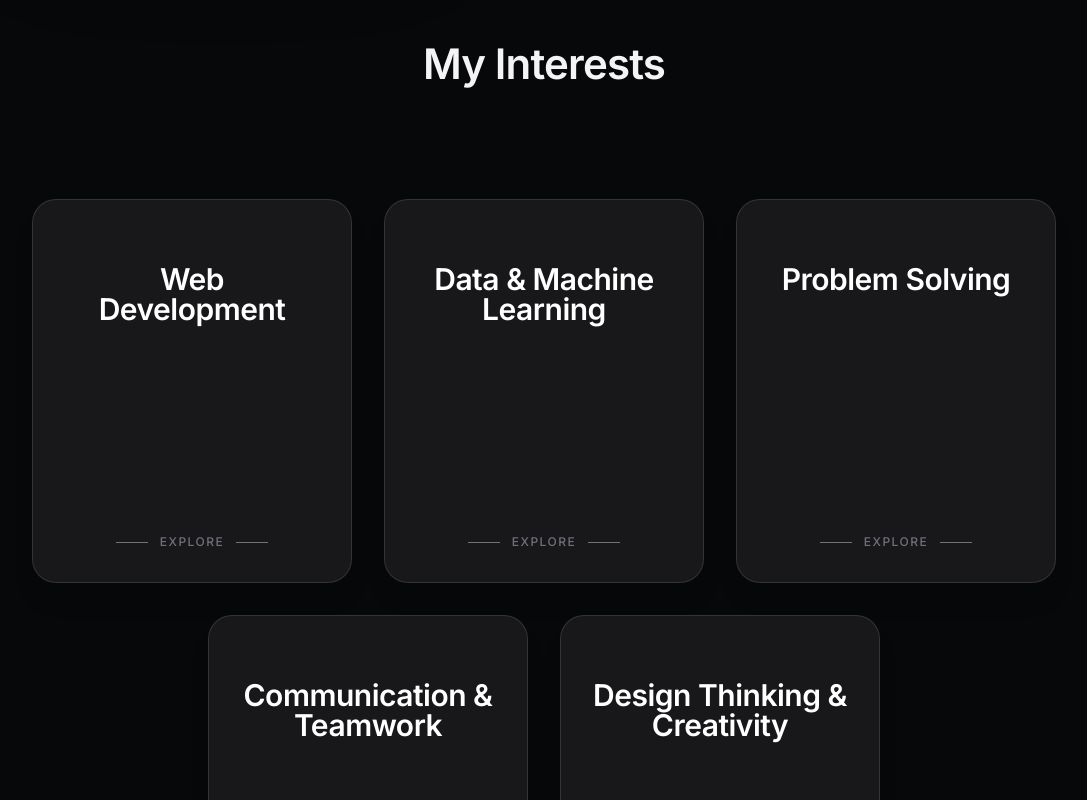
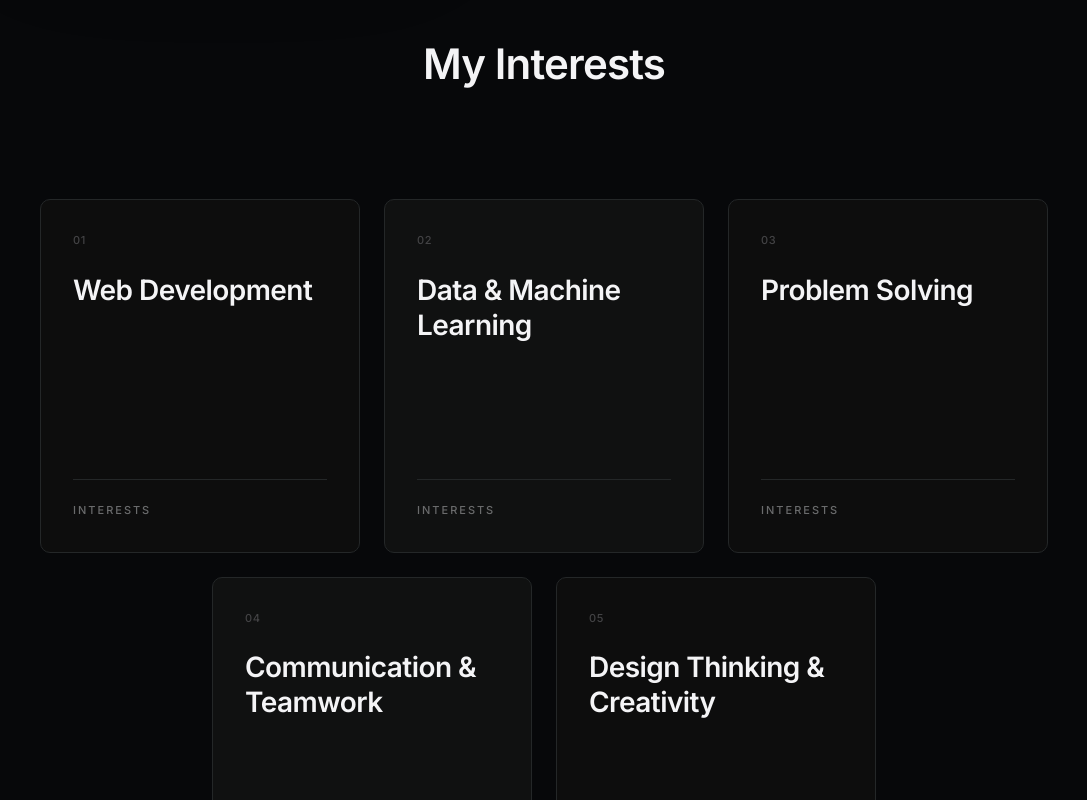
Before and after one commit to Kurt-Mikhael/porto-kurt, a Next.js app: page / in a window 1280 px wide. Shown: the part 1040-1840 px from the top of the page, without its empty margins (96-1183 px from the left). Built offline with nearby package versions, Linux system fonts and the light colour scheme.

Commit message:
adding feat at flip-card.tsx

```diff
--- a/src/app/components/flip-card.tsx
+++ b/src/app/components/flip-card.tsx
@@ -6,57 +6,64 @@ import interestsData from '@/data/interests.json';
 interface InterestCardProps {
   title: string;
   description: string;
+  index: number;
   className?: string;
 }
 
-const FlipCard = memo(function FlipCard({ title, description, className = "" }: InterestCardProps) {
+const FlipCard = memo(function FlipCard({ title, description, index, className = "" }: InterestCardProps) {
   const { ref, isVisible, scrollDirection } = useScrollAnimation();
 
-  // Tentukan animasi berdasarkan visibility dan scroll direction
   const getAnimationClass = () => {
     if (isVisible) return 'scroll-fade-in';
     if (scrollDirection === 'down') return 'scroll-fade-out-up';
     if (scrollDirection === 'up') return 'scroll-fade-out-down';
-    return 'opacity-100'; // Default: fully visible kalo belum ada scroll info
+    return 'opacity-100';
   };
+
+  // Alternate surface levels for visual rhythm
+  const isElevated = index % 2 === 1;
 
   return (
     <div
       ref={ref}
-      className={`group relative w-full sm:w-80 md:w-72 lg:w-80 h-auto sm:h-96 cursor-default overflow-hidden rounded-2xl sm:rounded-3xl
-                  bg-zinc-900 border border-zinc-700/70 shadow-xl
-                  transition-transform duration-500 hover:scale-[1.04] hover:-translate-y-3
+      className={`group relative w-full sm:w-80 md:w-72 lg:w-80 h-auto cursor-default overflow-hidden rounded-lg
+                  border border-[#242728]
+                  transition-all duration-300
+                  hover:border-[rgba(255,255,255,0.12)]
                   ${getAnimationClass()}
                   ${className}`}
-      style={{ willChange: "auto", minHeight: "380px" }}
+      style={{
+        willChange: "auto",
+        minHeight: "340px",
+        backgroundColor: isElevated ? '#101111' : '#0d0d0d'
+      }}
     >
-      <div className="h-full flex flex-col p-4 sm:p-6 lg:p-8 relative">
+      <div className="h-full flex flex-col p-6 sm:p-8 relative">
 
-        {/* Accent line kreatif di atas (muncul lebih kuat saat hover) */}
-        <div className="absolute top-0 left-4 right-4 sm:left-8 sm:right-8 h-px bg-gradient-to-r from-transparent via-indigo-400 to-transparent
-                        scale-x-0 group-hover:scale-x-100 transition-transform duration-700" />
+        {/* Index number — subtle typographic detail */}
+        <span className="text-[11px] font-medium text-[#434345] tracking-wider mb-6">
+          {String(index + 1).padStart(2, '0')}
+        </span>
 
-        {/* Title - besar & bold */}
-        <h2 className="text-xl sm:text-2xl lg:text-3xl font-semibold text-white tracking-[-0.5px] leading-none text-center mt-4 sm:mt-6 lg:mt-8 mb-auto
-                       transition-colors duration-500 group-hover:text-indigo-100">
+        {/* Title */}
+        <h2 className="text-xl sm:text-2xl lg:text-[28px] font-semibold text-[#f4f4f6] tracking-[-0.02em] leading-tight mb-auto
+                       transition-colors duration-300">
           {title}
         </h2>
 
-        {/* Description muncul smooth saat hover */}
-        <p className="text-zinc-400 text-sm sm:text-base leading-relaxed text-center opacity-0 translate-y-6
-                     group-hover:opacity-100 group-hover:translate-y-0 transition-opacity transition-transform duration-500">
+        {/* Description appears on hover */}
+        <p className="text-[#9c9c9d] text-sm sm:text-base leading-relaxed opacity-0 translate-y-4
+                     group-hover:opacity-100 group-hover:translate-y-0 transition-all duration-500 ease-out">
           {description}
         </p>
 
-        {/* Footer kreatif */}
-        <div className="mt-auto flex items-center justify-center gap-2 sm:gap-3 text-xs uppercase tracking-[1.5px] font-medium text-zinc-500">
-          <div className="h-px w-6 sm:w-8 bg-zinc-500 group-hover:bg-indigo-400 transition-colors" />
-          EXPLORE
-          <div className="h-px w-6 sm:w-8 bg-zinc-500 group-hover:bg-indigo-400 transition-colors" />
+        {/* Subtle bottom rule */}
+        <div className="mt-8 pt-4 border-t border-[#242728]">
+          <span className="text-[11px] uppercase tracking-[2px] font-medium text-[#6a6b6c]">
+            Interests
+          </span>
         </div>
       </div>
-
-      {/* Performance optimized - removed expensive gradient overlay */}
     </div>
   );
 });
@@ -64,7 +71,7 @@ const FlipCard = memo(function FlipCard({ title, description, className = "" }:
 export { FlipCard };
 export function FlipCardContainer({ children }: { children: React.ReactNode }) {
   return (
-    <div className="flex flex-wrap justify-center gap-4 sm:gap-6 md:gap-8 max-w-7xl mx-auto px-4 py-4 md:py-8">
+    <div className="flex flex-wrap justify-center gap-4 sm:gap-5 md:gap-6 max-w-7xl mx-auto px-4 py-4 md:py-8">
       {children}
     </div>
   );
@@ -73,11 +80,12 @@ export function FlipCardContainer({ children }: { children: React.ReactNode }) {
 export function FlipCardList() {
   return (
     <FlipCardContainer>
-      {interestsData.map((item) => (
+      {interestsData.map((item, index) => (
         <FlipCard
           key={item.id}
           title={item.frontTitle}
           description={item.backDescription}
+          index={index}
         />
       ))}
     </FlipCardContainer>
```
